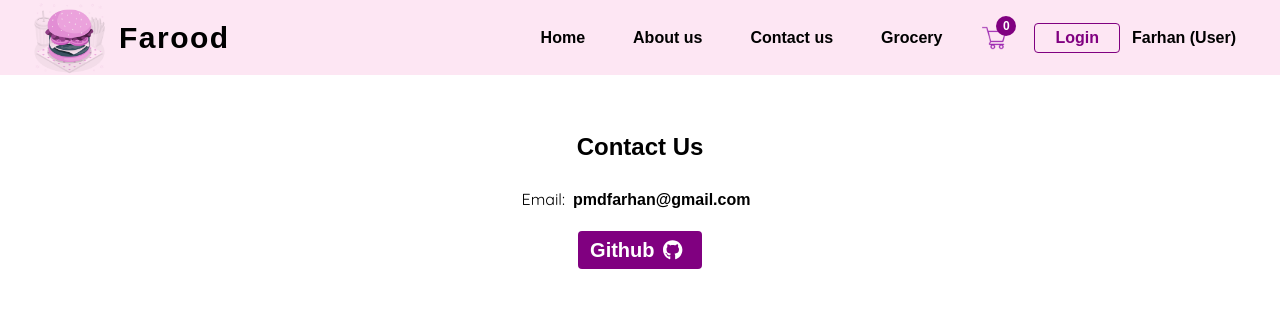
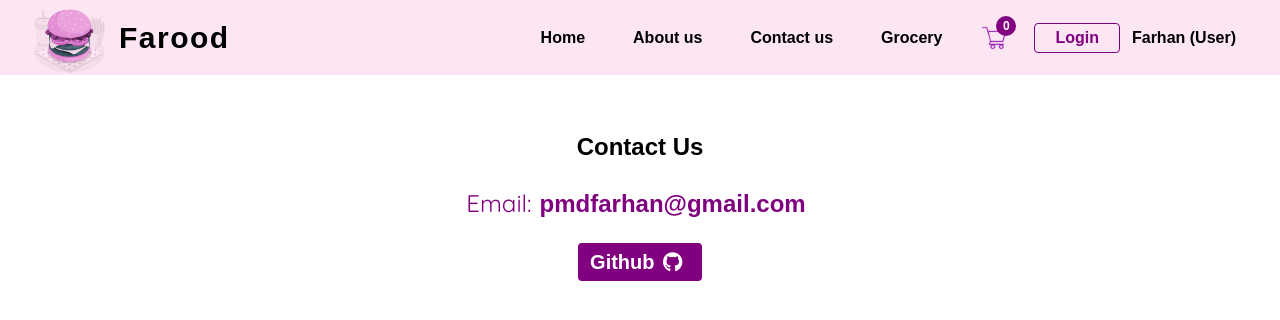
Before and after one commit to FarhanP/farood-food-app, a React (Vite) app: page /contact in a window 1280 px wide. Shown: the top 320 px of the page. Built offline with nearby package versions, Linux system fonts and the light colour scheme.

Commit message:
updated class name for contact page

```diff
--- a/src/components/Contact.jsx
+++ b/src/components/Contact.jsx
@@ -7,7 +7,7 @@ const Contact = () => {
       <div className="font-bold text-3xl sm:text-2xl my-8 sm:my-6">
         Contact Us
       </div>
-      <div classname="text-xl sm:text-2xl w-auto text-themePurple">
+      <div className="text-xl sm:text-2xl w-auto text-themePurple">
         <div className="email my-6 px-2">
           Email:<span className="font-bold px-2">pmdfarhan@gmail.com</span>
         </div>
```
